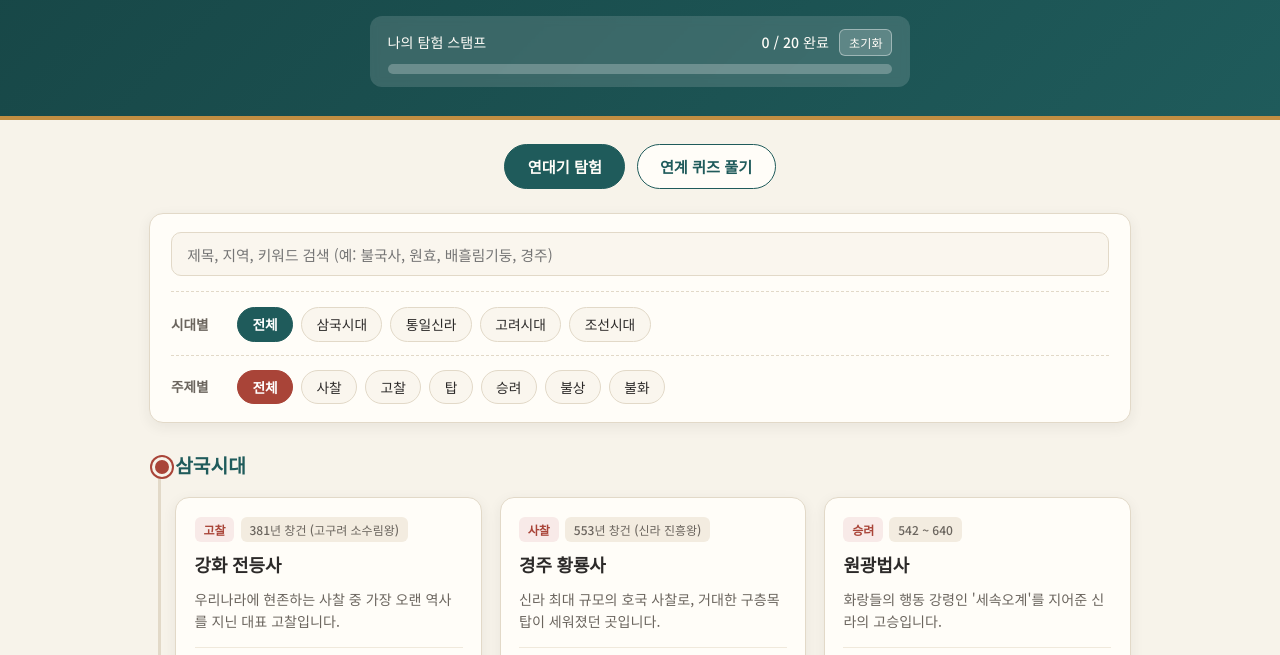
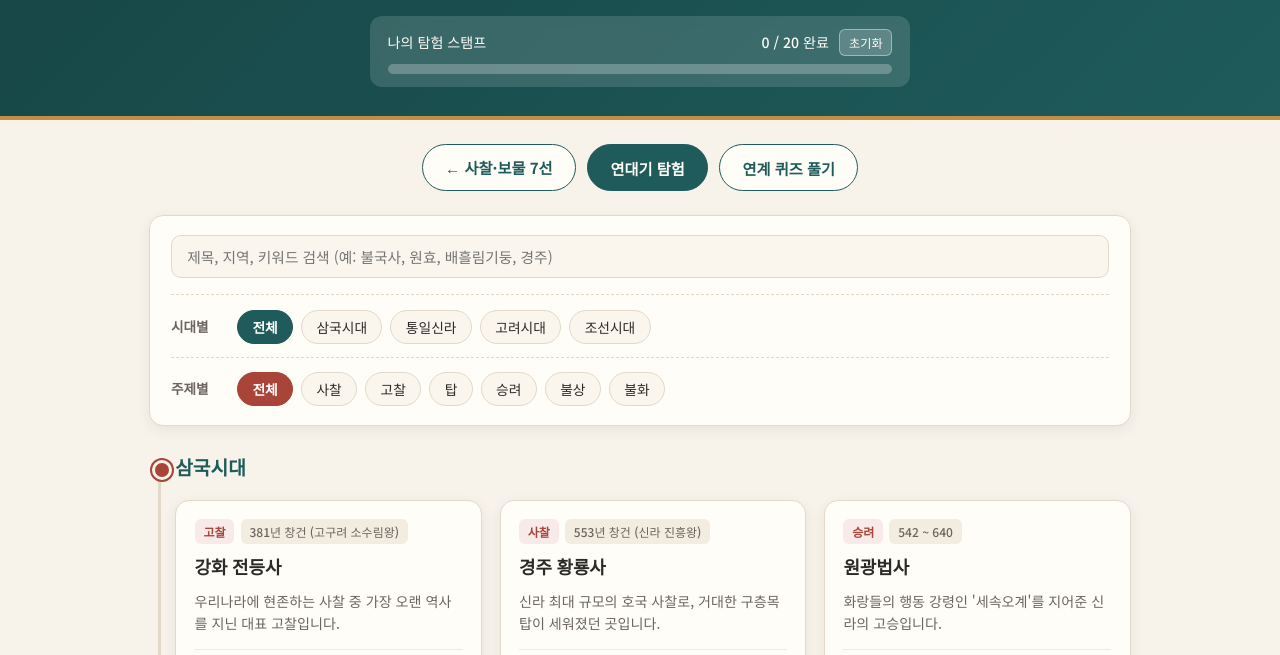
Before and after one commit to kimmgah-lgtm/budda, a plain HTML site: page haritage.html in a window 1280 px wide. Shown: the part 118-773 px from the top of the page. Drawn offline with Linux system fonts and the light colour scheme.

Commit message:
Fix HTML comments and update navigation tabs

```diff
--- a/haritage.html
+++ b/haritage.html
@@ -571,7 +571,9 @@
 
   <main>
     <!-- 상단 탭 -->
+   <!-- 상단 탭 -->
     <div class="nav-tabs">
+      <a href="./index.html" class="nav-tab" style="text-decoration:none; display:inline-flex; align-items:center;">← 사찰·보물 7선</a>
       <button class="nav-tab active" data-tab="timeline">연대기 탐험</button>
       <button class="nav-tab" data-tab="quiz">연계 퀴즈 풀기</button>
     </div>
```
